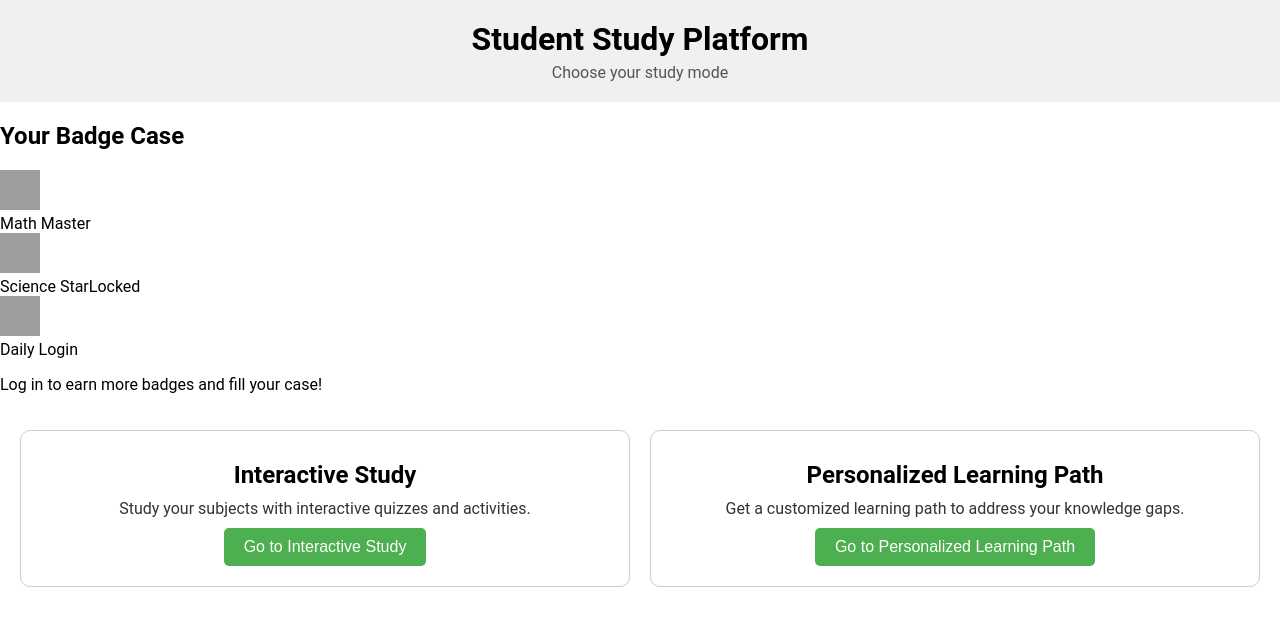
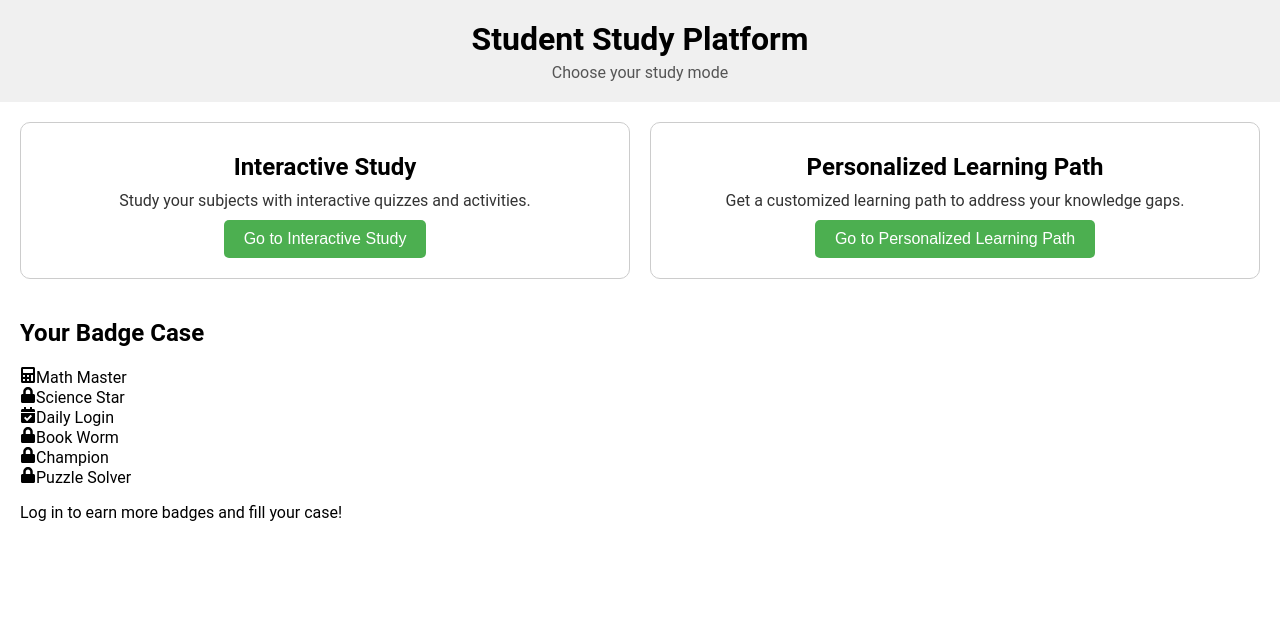
Before and after one commit to Harelzx/Advanced-Web-Dev, a Next.js app in the folder my-app2/: page / in a window 1280 px wide. Shown: the top 626 px of the page. Built offline with nearby package versions, Linux system fonts and the light colour scheme; grey boxes are pictures that could not be loaded.

Commit message:
Changed from page + badges

```diff
--- a/my-app2/package.json
+++ b/my-app2/package.json
@@ -12,7 +12,8 @@
     "next": "15.3.2",
     "openai": "^4.100.0",
     "react": "^19.0.0",
-    "react-dom": "^19.0.0"
+    "react-dom": "^19.0.0",
+    "react-icons": "^5.5.0"
   },
   "devDependencies": {
     "@eslint/eslintrc": "^3",
--- a/my-app2/src/app/components/BadgeCase.js
+++ b/my-app2/src/app/components/BadgeCase.js
@@ -1,30 +1,39 @@
-import Image from "next/image";
+import { FaCalculator, FaFlask, FaCalendarCheck, FaBook, FaTrophy, FaPuzzlePiece, FaLock } from "react-icons/fa";
 
 const allBadges = [
-  { label: "Math Master", color: "bg-green-500", icon: "/icons/math.png" },
-  { label: "Science Star", color: "bg-blue-500", icon: "/icons/science.png" },
-  { label: "Daily Login", color: "bg-yellow-500", icon: "/icons/login.png" },
-  // Add more themed badges here
+  { label: "Math Master", color: "bg-green-500", icon: <FaCalculator /> },
+  { label: "Science Star", color: "bg-blue-500", icon: <FaFlask /> },
+  { label: "Daily Login", color: "bg-yellow-500", icon: <FaCalendarCheck /> },
+  { label: "Book Worm", color: "bg-purple-500", icon: <FaBook /> },
+  { label: "Champion", color: "bg-red-500", icon: <FaTrophy /> },
+  { label: "Puzzle Solver", color: "bg-pink-500", icon: <FaPuzzlePiece /> },
 ];
 
 export default function BadgeCase({ earnedBadges = [] }) {
   return (
-    <div className="badge-case grid grid-cols-3 gap-4 p-4 bg-stone-100 rounded-lg justify-items-center">
+    <div className="flex justify-center">
+      <div className="relative p-4 bg-gradient-to-br from-stone-300 to-stone-100 rounded-3xl border-8 border-stone-500 shadow-2xl min-w-[400px]">
+        <div className="grid grid-cols-2 grid-rows-3 gap-8 p-6">
           {allBadges.map((badge) => {
             const earned = earnedBadges.includes(badge.label);
             return (
               <div
                 key={badge.label}
-            className={`flex flex-col items-center p-2 rounded w-28 ${earned ? badge.color : "bg-gray-300 opacity-50"}`}
+                className={`flex flex-col items-center justify-center rounded-full w-24 h-24 shadow-lg border-4 ${
+                  earned ? badge.color + " border-white" : "bg-gray-300 opacity-50 border-gray-400"
+                }`}
               >
-            <div className="flex justify-center w-full">
-              <Image src={badge.icon} alt={badge.label} width={40} height={40} />
-            </div>
-            <span className="mt-2 text-center">{badge.label}</span>
-            {!earned && <span className="text-xs text-gray-500 text-center">Locked</span>}
+                <span className="text-4xl mb-2">
+                  {earned ? badge.icon : <FaLock />}
+                </span>
+                <span className="text-center text-xs font-bold">
+                  {badge.label}
+                </span>
               </div>
             );
           })}
         </div>
+      </div>
+    </div>
   );
 }
--- a/my-app2/src/app/page.js
+++ b/my-app2/src/app/page.js
@@ -1,14 +1,16 @@
-import Image from "next/image";
+import { FaCalculator, FaFlask, FaCalendarCheck, FaBook, FaTrophy, FaPuzzlePiece, FaLock } from "react-icons/fa";
 import Link from 'next/link';
 import BadgeCase from './components/BadgeCase'
 
-const earnedBadges = ["Math Master", "Daily Login"]; // Example of earned badges, need to be fetched from a database
+const earnedBadges = ["Math Master", "Daily Login"]; // Example of earned badges
 
 const badges = [
-  { label: "Math Master", color: "bg-green-500" },
-  { label: "Science Star", color: "bg-blue-500" },
-  { label: "Daily Login", color: "bg-yellow-500" },
-  // Add more badges as you like
+  { label: "Math Master", color: "bg-green-500", icon: <FaCalculator /> },
+  { label: "Science Star", color: "bg-blue-500", icon: <FaFlask /> },
+  { label: "Daily Login", color: "bg-yellow-500", icon: <FaCalendarCheck /> },
+  { label: "Book Worm", color: "bg-purple-500", icon: <FaBook /> },
+  { label: "Champion", color: "bg-red-500", icon: <FaTrophy /> },
+  { label: "Puzzle Solver", color: "bg-pink-500", icon: <FaPuzzlePiece /> },
 ];
 
 export default function Home() {
@@ -18,13 +20,6 @@ export default function Home() {
         <h1>Student Study Platform</h1>
         <p>Choose your study mode</p>
       </header>
-      <section>
-        <h2>Your Badge Case</h2>
-        <BadgeCase earnedBadges={earnedBadges} />
-        <p className="mt-2 text-gray-600">
-          Log in to earn more badges and fill your case!
-        </p>
-      </section>
       <main>
         <div className="study-options">
           <div className="option-card">
@@ -41,6 +36,13 @@ export default function Home() {
               <button>Go to Personalized Learning Path</button>
             </Link>
           </div>
+          <section>
+            <h2>Your Badge Case</h2>
+            <BadgeCase earnedBadges={earnedBadges} />
+              <p className="mt-2 text-gray-600">
+                Log in to earn more badges and fill your case!
+              </p>
+          </section>
         </div>
       </main>
     </div>
```
Also changed, not shown: 1 other file (tests, documents, lock files or other folders). Lines whose indentation alone changed are shown as unchanged.
